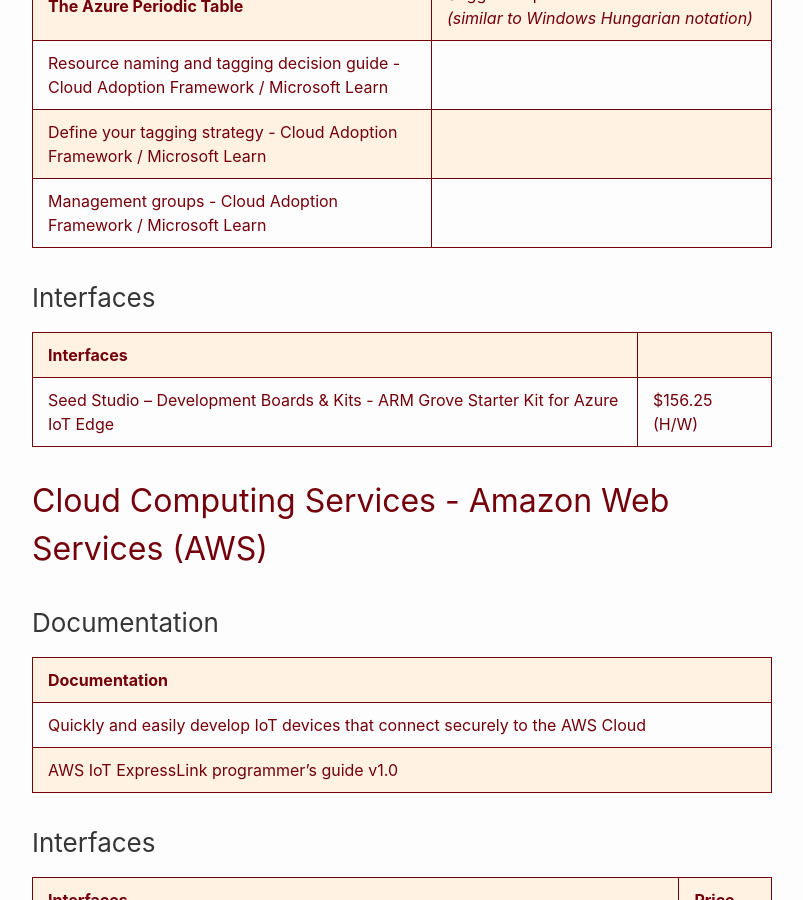
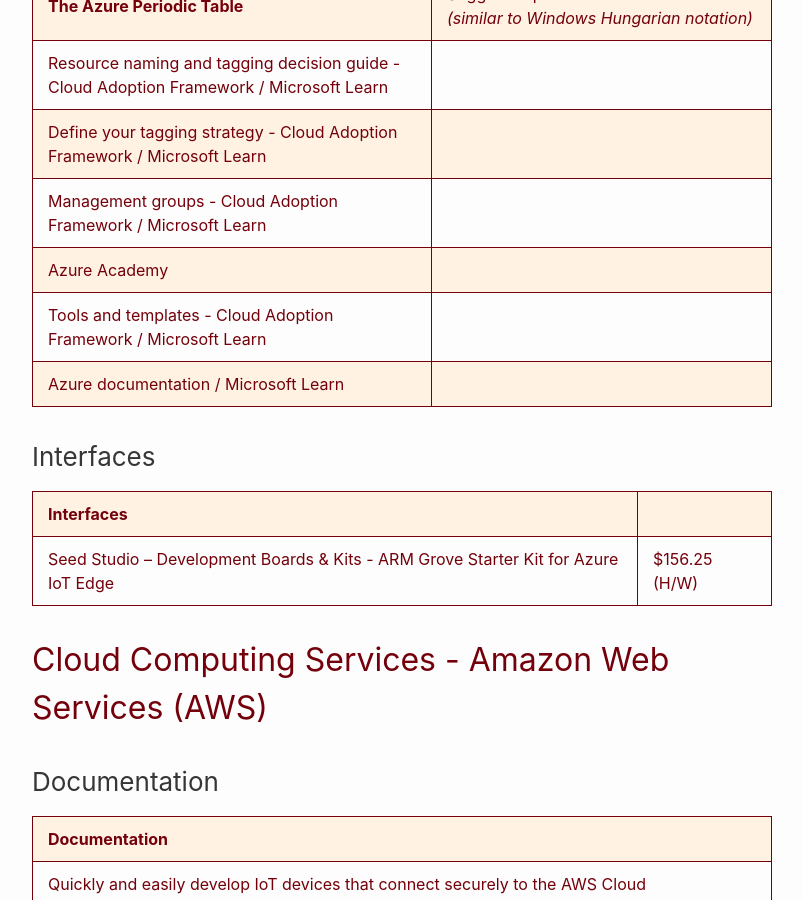
Before and after one commit to RalphHightower/RalphHightower, a Jekyll site: the page built from CloudComputing.md, in a window 1280 px wide and 900 px high, scrolled down 1562 px. Shown: the whole window, without its empty margins (238-1041 px from the left). Built offline with Jekyll 4.4.1, drawn with Linux system fonts in a browser that asks for light colours; our own code applies the rules of GitHub Pages for plain Markdown files.

Commit message:
[docs](doc): Azure articles

```diff
--- a/CloudComputing.md
+++ b/CloudComputing.md
@@ -11,6 +11,9 @@
 | [Resource naming and tagging decision guide - Cloud Adoption Framework / Microsoft Learn](https://learn.microsoft.com/en-us/azure/cloud-adoption-framework/ready/azure-best-practices/resource-naming-and-tagging-decision-guide )|
 |  [Define your tagging strategy - Cloud Adoption Framework / Microsoft Learn](https://learn.microsoft.com/en-us/azure/cloud-adoption-framework/ready/azure-best-practices/resource-tagging ) |
 | [Management groups - Cloud Adoption Framework / Microsoft Learn](https://learn.microsoft.com/en-us/azure/cloud-adoption-framework/ready/landing-zone/design-area/resource-org-management-groups ) |
+| [Azure Academy](https://youtube.com/@AzureAcademy )
+[Tools and templates - Cloud Adoption Framework / Microsoft Learn](https://learn.microsoft.com/en-us/azure/cloud-adoption-framework/resources/tools-templates#ready ) |
+| [Azure documentation / Microsoft Learn](https://learn.microsoft.com/en-us/azure/ ) |
 
 ### Interfaces
 
```
